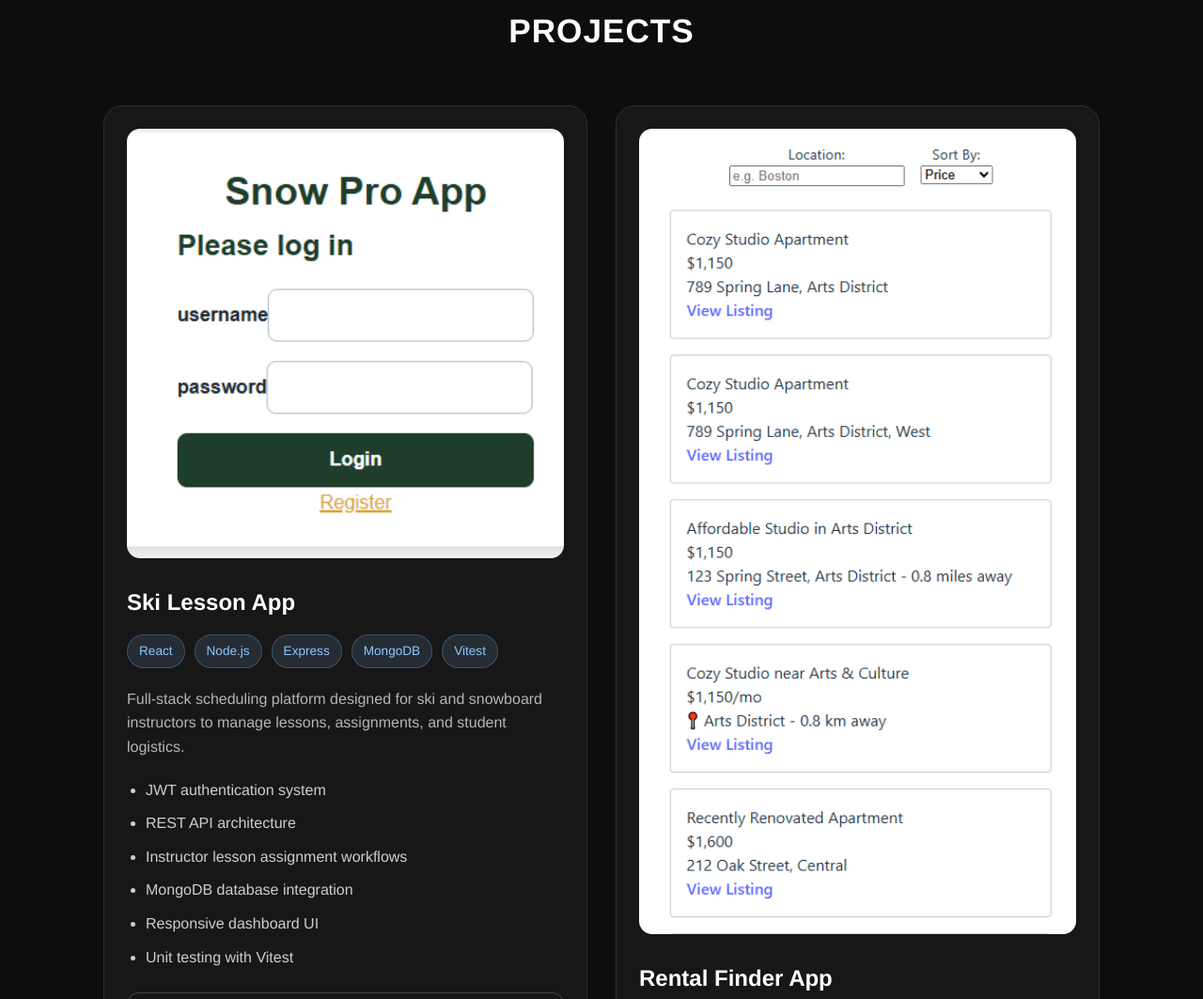
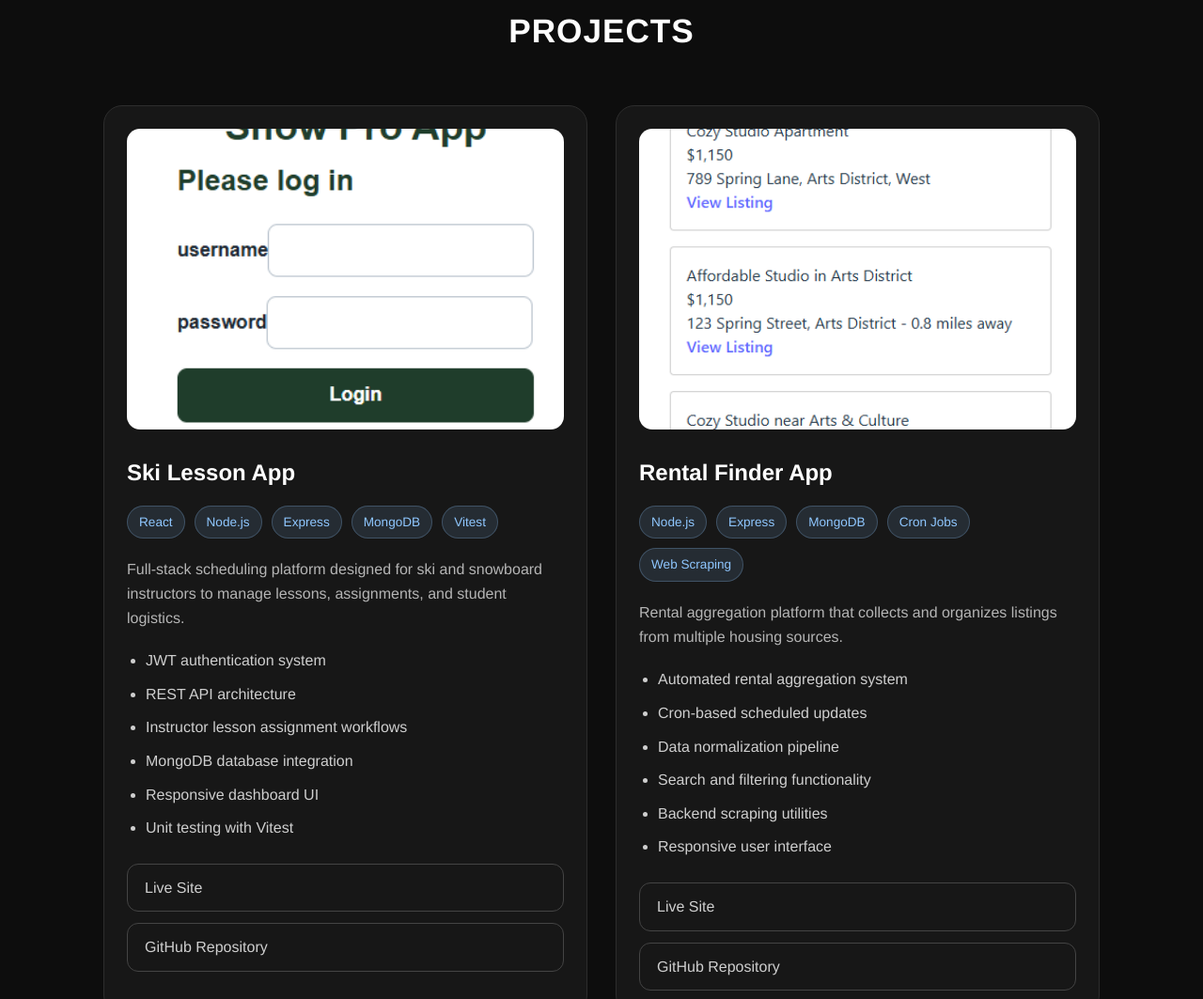
Before and after one commit to roc2246/web-portfolio, a plain HTML site: page index.html in a window 1280 px wide. Shown: the part 1460-2523 px from the top of the page at 94% size. Drawn offline with Linux system fonts and the light colour scheme.

Commit message:
Updated project image height

```diff
--- a/styles.css
+++ b/styles.css
@@ -277,6 +277,8 @@ section {
 
 .project-card img {
   width: 100%;
+  height: 320px;
+  object-fit: cover;
   border-radius: 14px;
   margin-bottom: 20px;
 
```
